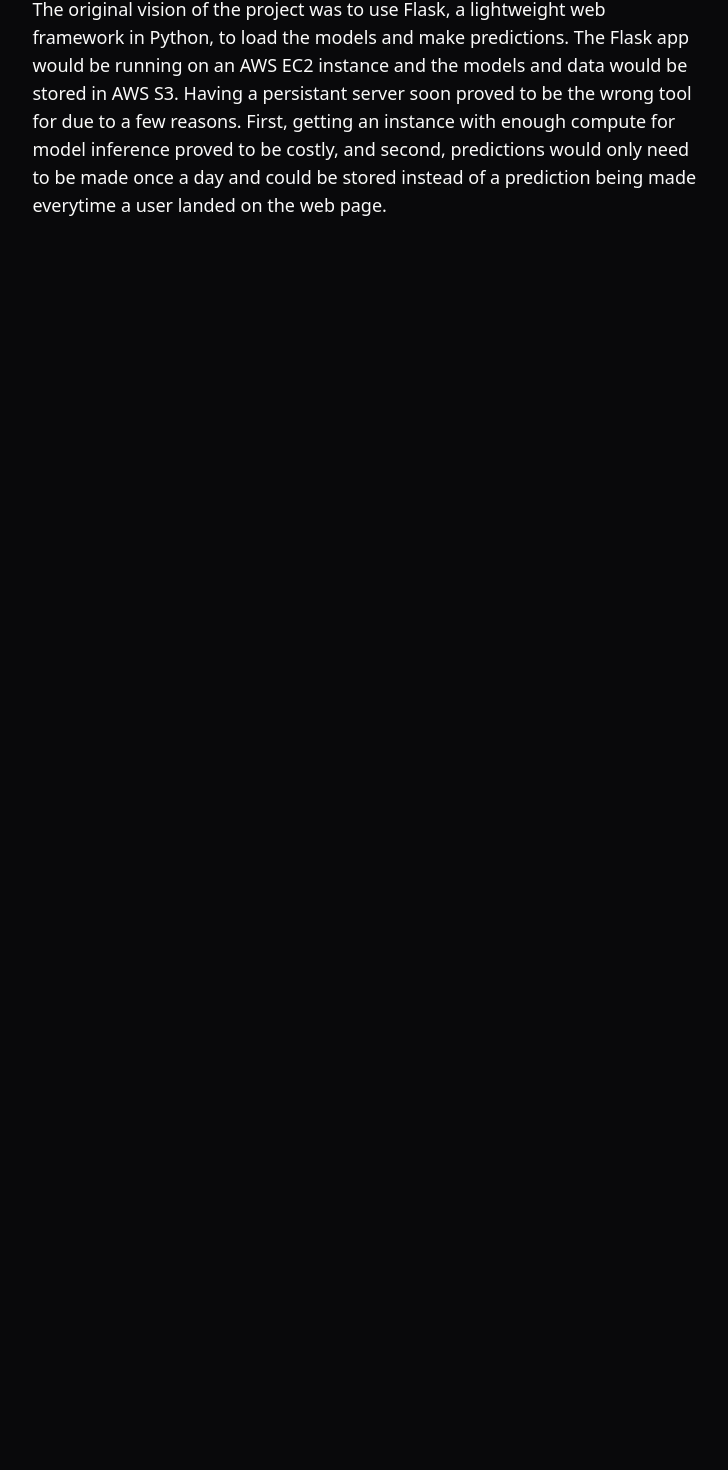
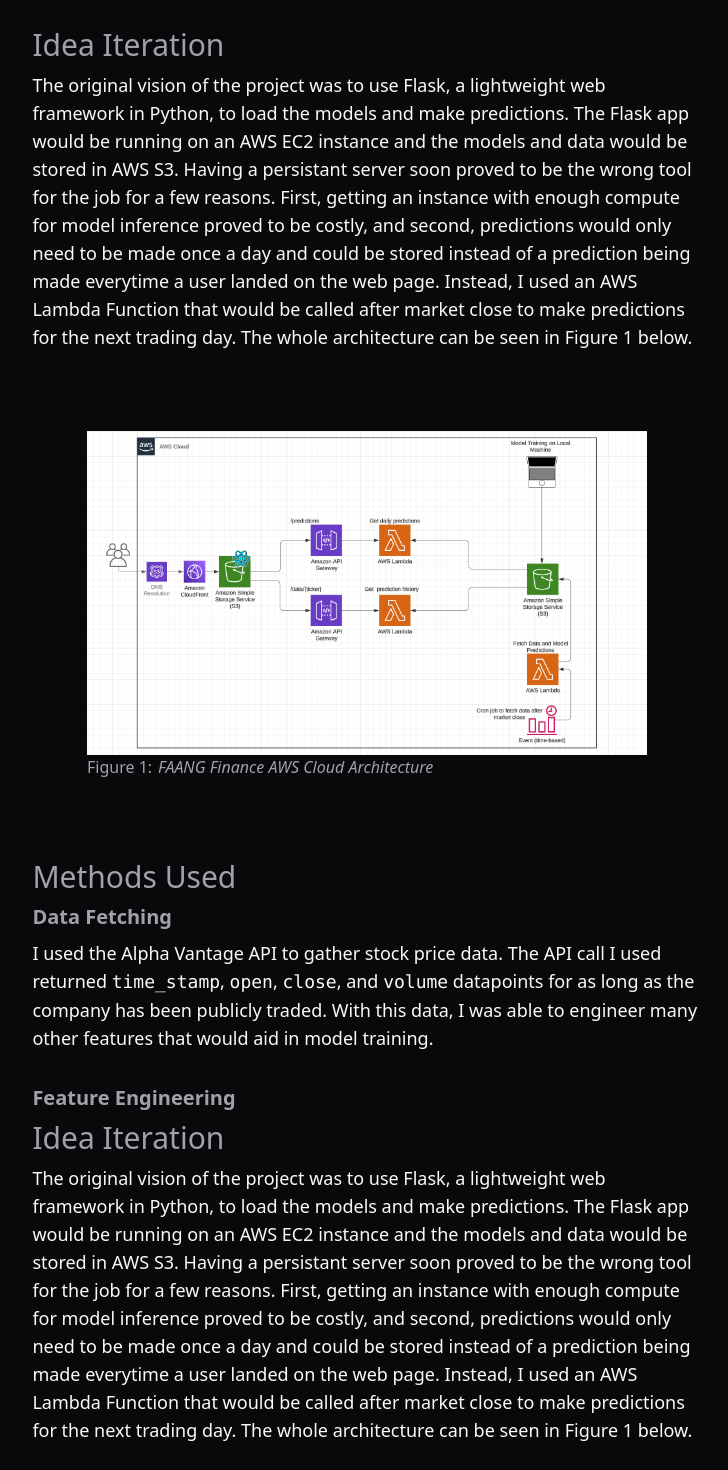
Before and after one commit to jbrijs/faang-finance-frontend, a React (Vite) app: page /project-description in a window 1280 px wide. Shown: the part 377-1847 px from the top of the page, without its empty margins (273-1001 px from the left). Before the commit the page ends 800 px from the top, so only its background shows below. Built offline with nearby package versions, Linux system fonts and the light colour scheme.

Commit message:
collabpsible

```diff
--- a/package.json
+++ b/package.json
@@ -15,6 +15,7 @@
     "@mui/icons-material": "^5.16.5",
     "@mui/material": "^5.16.5",
     "@radix-ui/react-accordion": "^1.2.1",
+    "@radix-ui/react-collapsible": "^1.1.1",
     "@radix-ui/react-dialog": "^1.1.2",
     "@radix-ui/react-dropdown-menu": "^2.1.1",
     "@radix-ui/react-label": "^2.1.0",
--- a/src/components/ProjectDescriptionPage.tsx
+++ b/src/components/ProjectDescriptionPage.tsx
@@ -1,10 +1,19 @@
+import architectureImage from "../assets/architecture.png";
+import {
+  Collapsible,
+  CollapsibleContent,
+  CollapsibleTrigger,
+} from "./ui/collapsible";
+
 const ProjectDescriptionPage = () => {
   return (
-    <div className="flex flex-row items-center justify-center w-full overflow-y-auto">
+    <div className="flex flex-col items-center justify-center w-full overflow-y-auto">
+      <h1 className="text-4xl font-semibold py-10">Project Description</h1>
       <div className="p-10 flex flex-col items-center justify-center w-fit">
-        <h1 className="text-3xl font-medium pb-4">Project Description</h1>
         <div className="w-full flex flex-row justify-start pb-2">
-          <h2 className="text-2xl font-medium">Project Goals</h2>
+          <h2 className="text-3xl text-muted-foreground font-medium">
+            Project Goals
+          </h2>
         </div>
         <p className="max-w-prose text-lg pb-8">
           The goal of this project was to train a number of Artificial Neural
@@ -14,18 +23,79 @@
           ADVICE.
         </p>
         <div className="w-full flex flex-row justify-start pb-2">
-          <h2 className="text-2xl font-medium">Project Iteration</h2>
+          <h2 className="text-3xl text-muted-foreground font-medium">
+            Idea Iteration
+          </h2>
         </div>
         <p className="max-w-prose text-lg">
           The original vision of the project was to use Flask, a lightweight web
           framework in Python, to load the models and make predictions. The
           Flask app would be running on an AWS EC2 instance and the models and
           data would be stored in AWS S3. Having a persistant server soon proved
-          to be the wrong tool for due to a few reasons. First, getting an instance with
-          enough compute for model inference proved to be costly, and second,
-          predictions would only need to be made once a day and could be stored
-          instead of a prediction being made everytime a user landed on the web
-          page.
+          to be the wrong tool for the job for a few reasons. First, getting an
+          instance with enough compute for model inference proved to be costly,
+          and second, predictions would only need to be made once a day and
+          could be stored instead of a prediction being made everytime a user
+          landed on the web page. Instead, I used an AWS Lambda Function that
+          would be called after market close to make predictions for the next
+          trading day. The whole architecture can be seen in Figure 1 below.
+        </p>
+      </div>
+      <div className="md:w-5/6 lg:w-1/2 md:p-10 w-full p-4">
+        <img src={architectureImage} alt="AWS cloud architecture picture" />
+        <span className="flex flex-row gap-1.5 text-muted-foreground">
+          <p>Figure 1:</p>
+          <p className="italic">FAANG Finance AWS Cloud Architecture</p>
+        </span>
+      </div>
+      <div className="p-10 flex flex-col items-center justify-center w-fit">
+        <div className="w-full flex flex-row justify-start pb-2">
+          <h2 className="text-3xl text-muted-foreground font-medium">
+            Methods Used
+          </h2>
+        </div>
+        <div className="w-full flex flex-row justify-start pb-2">
+          <h3 className="text-xl text-muted-foreground font-bold">
+            Data Fetching
+          </h3>
+        </div>
+        <p className="max-w-prose text-lg pb-8">
+          I used the Alpha Vantage API to gather stock price data. The API call
+          I used returned <code>time_stamp</code>, <code>open</code>,{" "}
+          <code>close</code>, and <code>volume</code> datapoints for as long as
+          the company has been publicly traded. With this data, I was able to
+          engineer many other features that would aid in model training.
+        </p>
+        <Collapsible className="flex flex-col items-start justify-start text-left w-full">
+          <CollapsibleTrigger className="w-full flex flex-row justify-start pb-2">
+            <h3 className="text-xl text-left text-muted-foreground font-bold">
+              Feature Engineering
+            </h3>
+          </CollapsibleTrigger>
+          <CollapsibleContent>
+            <p className="max-w-prose text-lg pb-8">
+              I calculated many techincal indicators to provide my features for
+              training models. I calculated
+            </p>
+          </CollapsibleContent>
+        </Collapsible>
+        <div className="w-full flex flex-row justify-start pb-2">
+          <h2 className="text-3xl text-muted-foreground font-medium">
+            Idea Iteration
+          </h2>
+        </div>
+        <p className="max-w-prose text-lg">
+          The original vision of the project was to use Flask, a lightweight web
+          framework in Python, to load the models and make predictions. The
+          Flask app would be running on an AWS EC2 instance and the models and
+          data would be stored in AWS S3. Having a persistant server soon proved
+          to be the wrong tool for the job for a few reasons. First, getting an
+          instance with enough compute for model inference proved to be costly,
+          and second, predictions would only need to be made once a day and
+          could be stored instead of a prediction being made everytime a user
+          landed on the web page. Instead, I used an AWS Lambda Function that
+          would be called after market close to make predictions for the next
+          trading day. The whole architecture can be seen in Figure 1 below.
         </p>
       </div>
     </div>
--- /dev/null
+++ b/src/components/ui/collapsible.tsx
@@ -0,0 +1,9 @@
+import * as CollapsiblePrimitive from "@radix-ui/react-collapsible"
+
+const Collapsible = CollapsiblePrimitive.Root
+
+const CollapsibleTrigger = CollapsiblePrimitive.CollapsibleTrigger
+
+const CollapsibleContent = CollapsiblePrimitive.CollapsibleContent
+
+export { Collapsible, CollapsibleTrigger, CollapsibleContent }
```
Also changed, not shown: src/assets/architecture.png (added), 1 other file (tests, documents, lock files or other folders).
